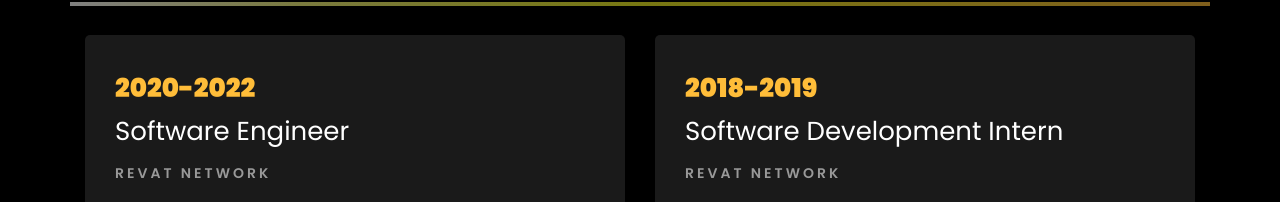
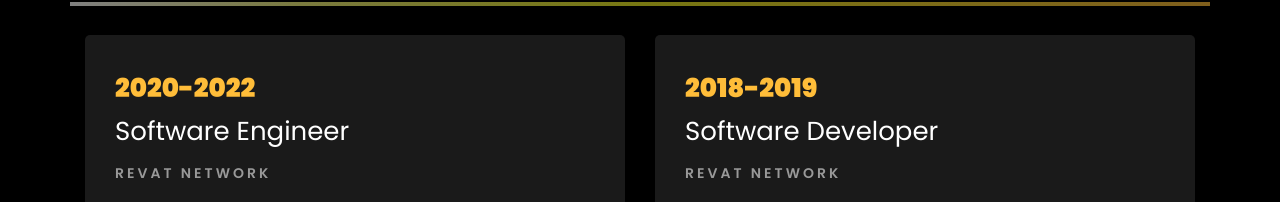
Before and after one commit to dhananjaybhugaonkar/dhananjaybhugaonkar.github.io, a plain HTML site: page index.html in a window 1280 px wide. Shown: the part 2023-2225 px from the top of the page. Drawn offline with Linux system fonts and the light colour scheme; files whose address does not match are found by name.

Commit message:
Update index.html

```diff
--- a/index.html
+++ b/index.html
@@ -341,7 +341,7 @@
 				<div class="col-md-6">
 					<div class="resume-wrap ftco-animate">
 						<span class="date">2018-2019</span>
-						<h2>Software Development Intern</h2>
+						<h2>Software Developer</h2>
 						<span class="position">Revat Network</span>
 						<p class="mt-4">Revat Network is a data-driven Web development and solutions company, helps top brands.
 							<ul>
```
